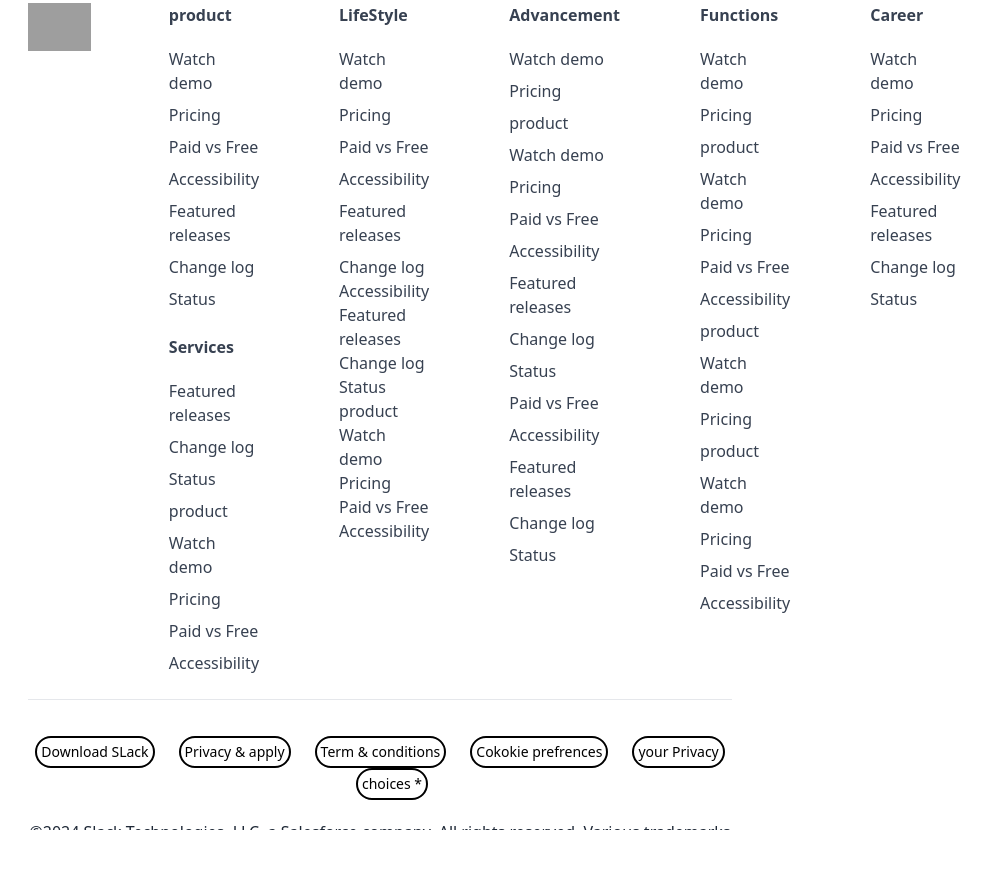
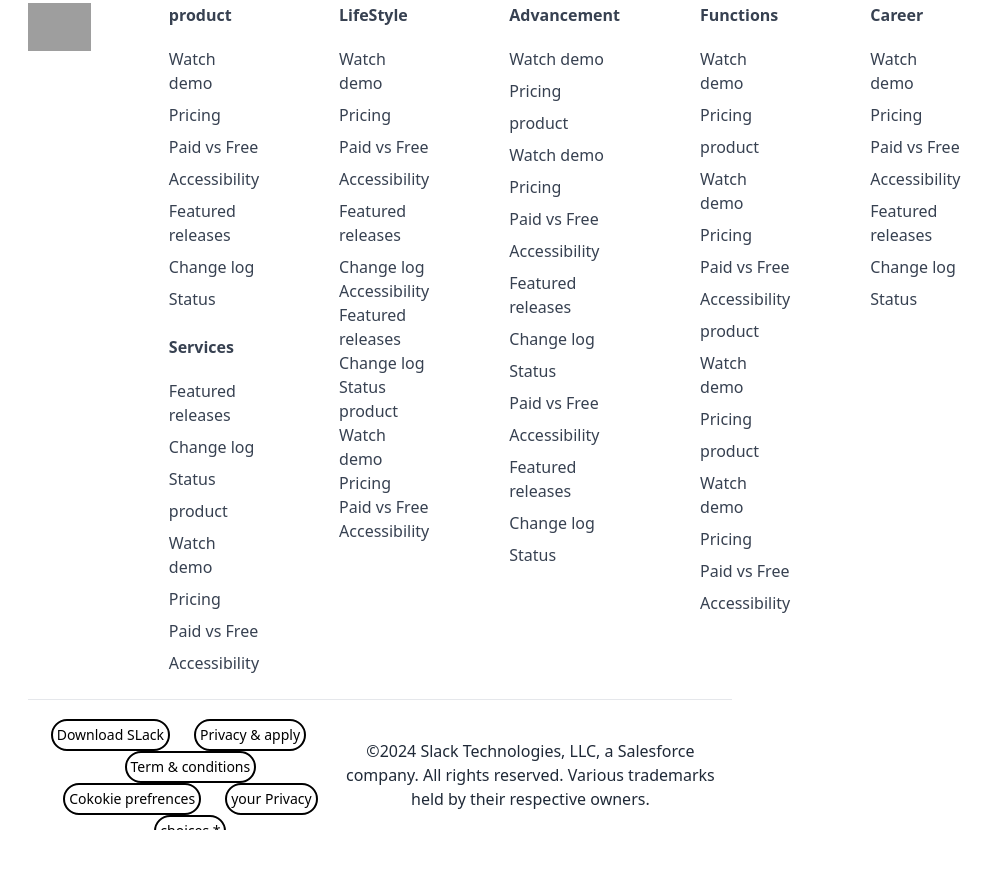
Before and after one commit to Vika1402/SlackWebClone, a plain HTML site: page index.html in a window 1280 px wide. Shown: the part 3308-4179 px from the top of the page, without its empty margins (260-1252 px from the left). Drawn offline with nearby package versions, Linux system fonts and the light colour scheme; grey boxes are pictures that could not be loaded.

Commit message:
some footer responsive done

```diff
--- a/index.html
+++ b/index.html
@@ -468,7 +468,7 @@
       <hr class="w-[55%] mt-6" />
 
       <div
-        class="w-[55%] h-[130px] flex-col text-center justify-center md:flex md:justify-between items-center md:items-center"
+        class="w-[55%] h-[130px] flex-col md:flex-row text-center justify-center md:flex md:justify-between items-center md:items-center"
       >
         <div class="w-full flex items-center justify-center mt-9">
           <ul
```
